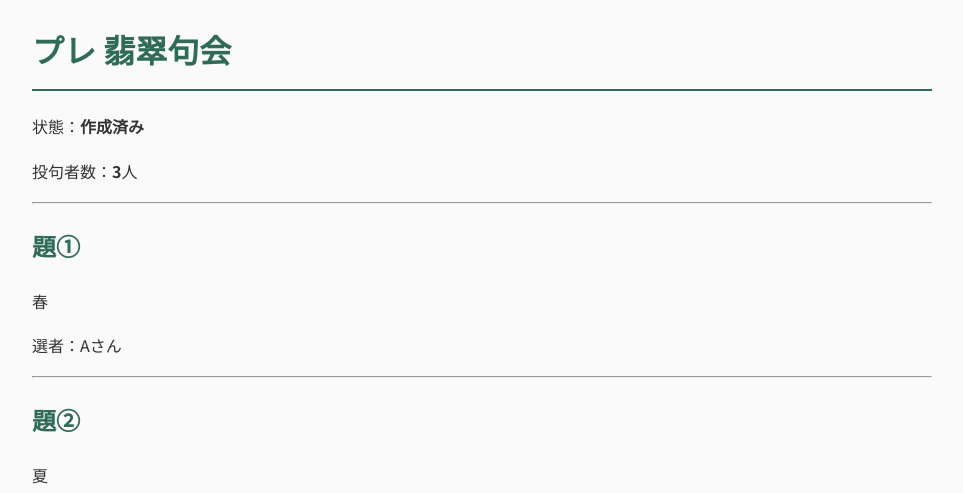
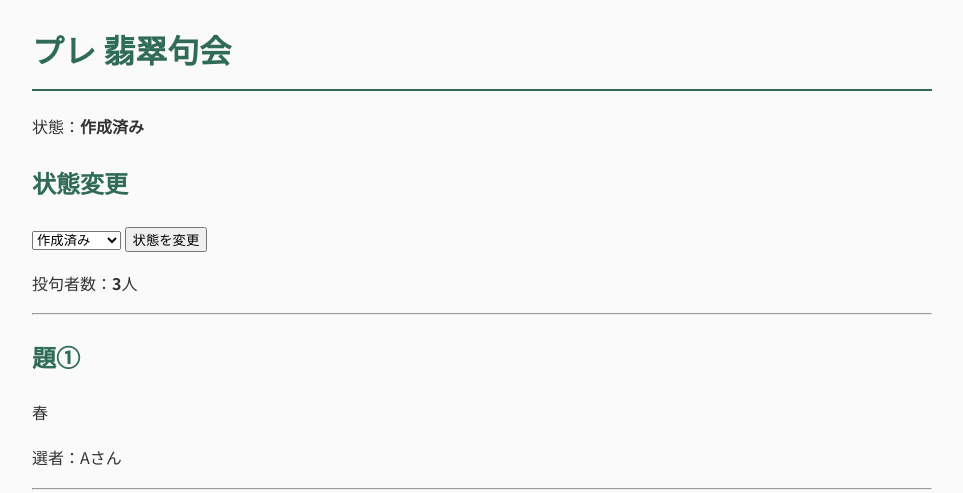
Before and after one commit to nes-710/HisuiKukai, a Flask app: page /contest/1 in a window 1280 px wide. Shown: the part 110-603 px from the top of the page, without its empty margins (158-1121 px from the left). Run offline with Flask 3, Linux system fonts and the light colour scheme; data comes from the database, SQL or seed files in the repository; both versions use the stored data as it was after the commit.

Commit message:
v0.6.1 ダッシュボードで句会状態を変更

```diff
--- a/app.py
+++ b/app.py
@@ -4,6 +4,8 @@ from services.contest_service import (
     get_all_contests,
     get_contest,
     get_status_label,
+    update_contest_status,
+    delete_contest,
 )
 from services.submission_service import (
     create_submission,
@@ -203,5 +205,16 @@ def selection(contest_id):
         selected_theme=selected_theme,
     )
 
+@app.route("/contest/<int:contest_id>/status", methods=["POST"])
+def change_status(contest_id):
+
+    status = request.form["status"]
+
+    update_contest_status(contest_id, status)
+
+    return redirect(
+        url_for("contest", contest_id=contest_id)
+    )
+
 if __name__ == "__main__":
     app.run(debug=True)
--- a/templates/contest.html
+++ b/templates/contest.html
@@ -24,6 +24,24 @@
 <p>
 状態：<strong>{{ status_label }}</strong>
 </p>
+
+<h2>状態変更</h2>
+
+<form method="post" action="/contest/{{ contest['id'] }}/status">
+
+    <select name="status">
+        <option value="created">作成済み</option>
+        <option value="accepting">投句受付中</option>
+        <option value="closed">投句締切</option>
+        <option value="selection">選句期間中</option>
+        <option value="finished">終了</option>
+    </select>
+
+    <button type="submit">
+        状態を変更
+    </button>
+
+</form>
 
 <p>
 投句者数：<strong>{{ participant_count }}</strong>人
```
Also changed, not shown: data/hisui.db.
